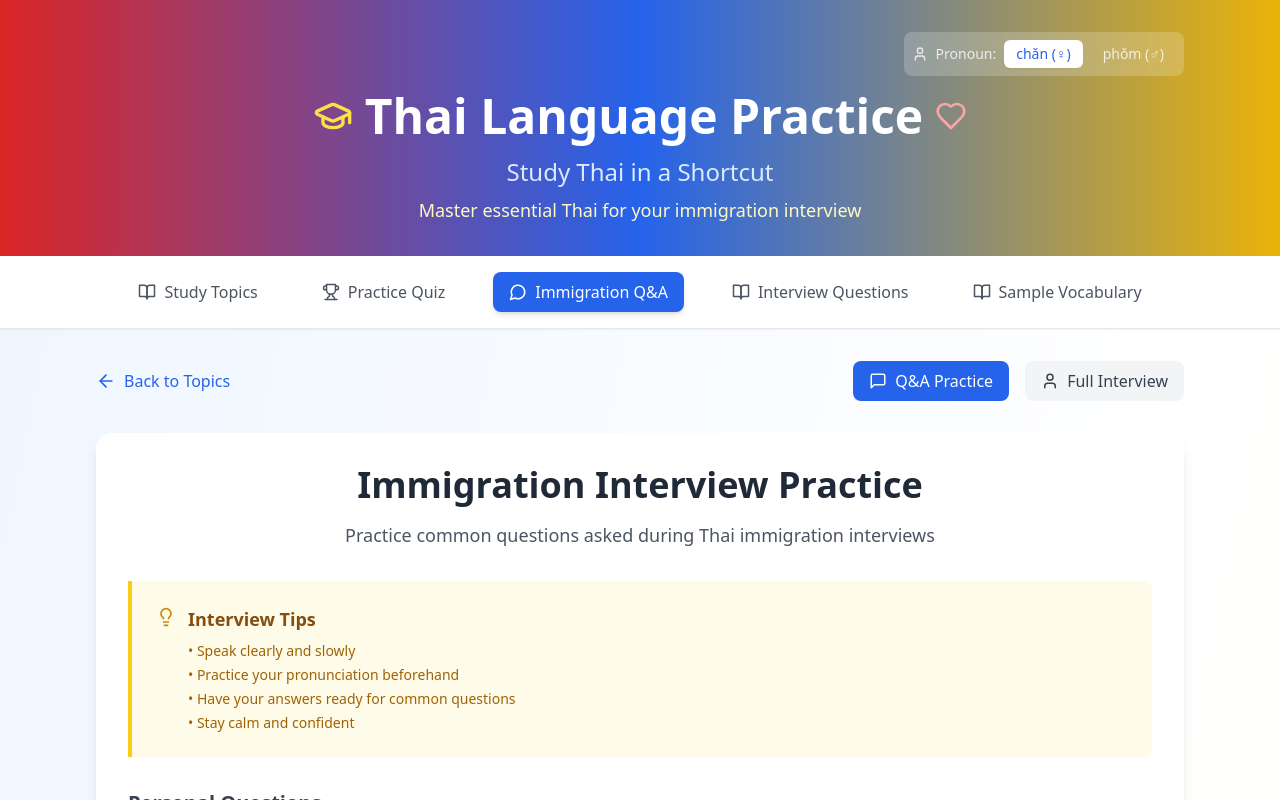
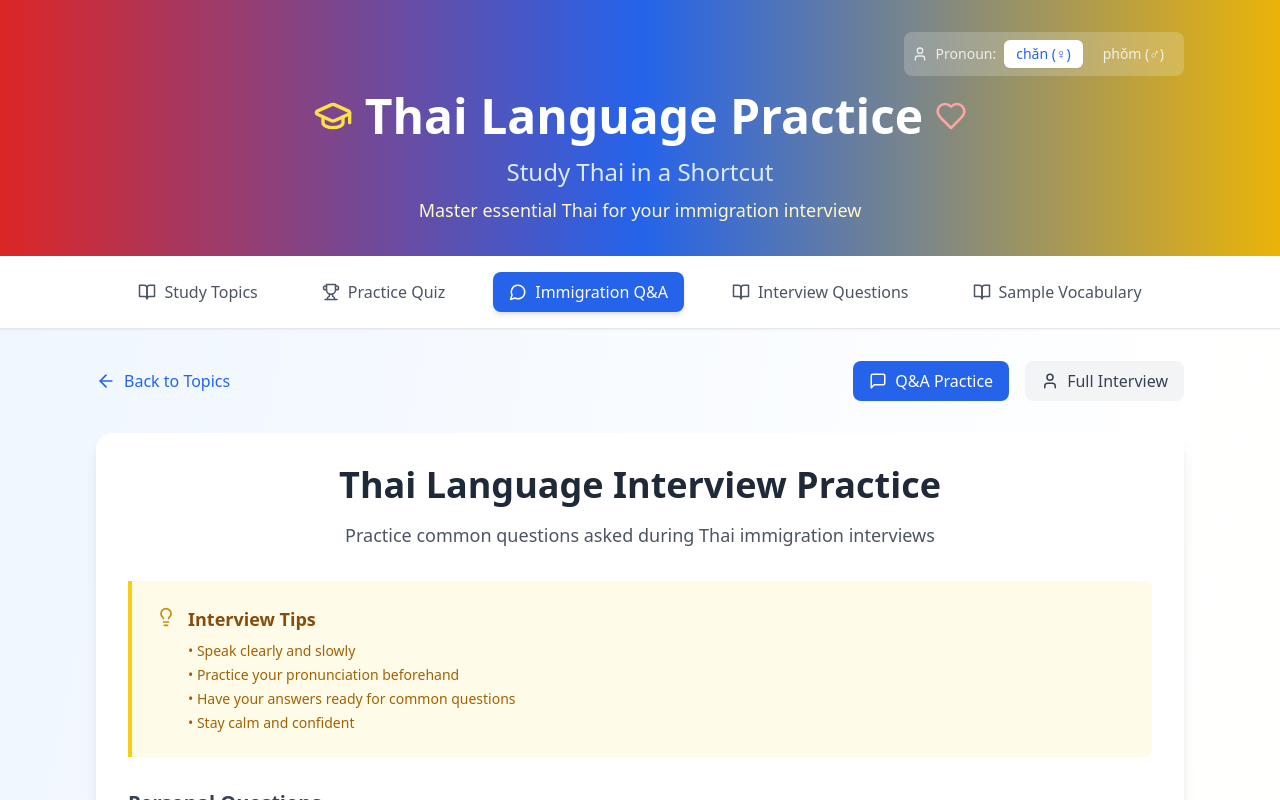
Before and after one commit to minthuzaw/learn-thai, a React (Vite) app: page / in a window 1280 px wide. Both pictures are taken after a click on the button "Immigration Q&A". Shown: the top 800 px of the page. Built offline with nearby package versions, Linux system fonts and the light colour scheme.

Commit message:
Updated ImmigrationPractice.tsx

```diff
--- a/src/components/ImmigrationPractice.tsx
+++ b/src/components/ImmigrationPractice.tsx
@@ -84,7 +84,7 @@ const ImmigrationPractice: React.FC<ImmigrationPracticeProps> = ({ onBack, prono
 
       <div className="bg-white rounded-2xl shadow-lg p-8">
         <div className="text-center mb-8">
-          <h1 className="text-4xl font-bold text-gray-800 mb-4">Immigration Interview Practice</h1>
+          <h1 className="text-4xl font-bold text-gray-800 mb-4">Thai Language Interview Practice</h1>
           <p className="text-gray-600 text-lg">
             Practice common questions asked during Thai immigration interviews
           </p>
```
